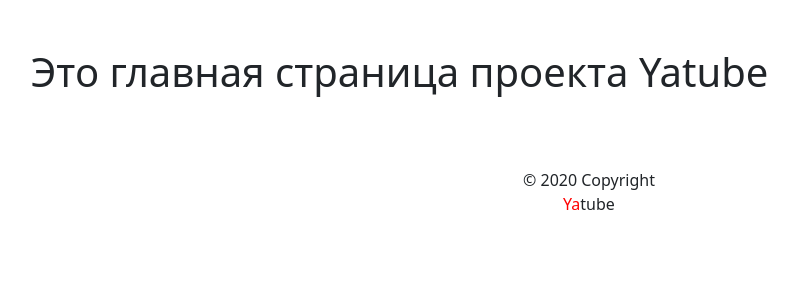
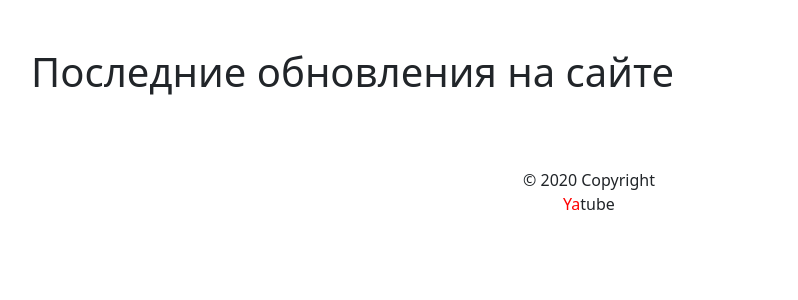
Before and after one commit to nikdubinin/yatube_project, a Django app: page / in a window 1280 px wide. Shown: the part 56-356 px from the top of the page, without its empty margins (51-849 px from the left). Run offline with Django 3.2, Linux system fonts and the light colour scheme; data that the repository does not hold is empty; some libraries are stand-ins or nearby versions.

Commit message:
First commit for code review

```diff
--- a/yatube/posts/admin.py
+++ b/yatube/posts/admin.py
@@ -7,17 +7,21 @@ from .models import Post, Group
 class PostAdmin(admin.ModelAdmin):
     # Перечислчем поля, которые должны отображаться в админке
     list_display = ('pk', 'text', 'pub_date', 'author', 'group')
+    # Добавляем возможность редактирования группы
+    list_editable = ('group',)
     # Добавляем интерфейс для поиска по тексту постов
     search_fields = ('text',)
     # Добавляем возможность фильтрации по дате
     list_filter = ('pub_date',)
     # Это свойство сработает для всех колонок: где пусто — там будет эта строка
     empty_value_display = '-пусто-'
-    list_editable = ('group',)
+
 
 
 class GroupAdmin(admin.ModelAdmin):
+    # Перечислчем поля, которые должны отображаться в админке
     list_display = ('title', 'slug', 'description')
+    # Добавляем интерфейс для поиска по названию группы
     search_fields = ('title',)
     # Это свойство сработает для всех колонок: где пусто — там будет эта строка
     empty_value_display = '-пусто-'
--- a/yatube/posts/models.py
+++ b/yatube/posts/models.py
@@ -8,7 +8,7 @@ User = get_user_model()
 
 class Group(models.Model):
     title = models.CharField(max_length=200)
-    slug = models.TextField()
+    slug = models.SlugField(unique=True)
     description = models.TextField()
 
     def __str__(self) -> str:
--- a/yatube/templates/base.html
+++ b/yatube/templates/base.html
@@ -1,10 +1,25 @@
 <!-- templates/base.html -->
+{% load static %}
 <!DOCTYPE html>
 <html lang="ru">
   <head>
+    <meta charset="utf-8"> <!-- Кодировка сайта -->
+    <!-- Сайт готов работать с мобильными устройствами -->
+    <meta name="viewport" content="width=device-width, initial-scale=1">
+    <!-- Загружаем фав-иконки -->
+    <link rel="icon" href="{% static 'img/fav/favicon.ico' %}" type="image">
+    <link rel="apple-touch-icon" sizes="180x180" href="{% static 'img/fav/apple-touch-icon.png' %}">
+    <link rel="icon" type="image/png" sizes="32x32" href="{% static 'img/fav/favicon-32x32.png' %}">
+    <link rel="icon" type="image/png" sizes="16x16" href="{% static 'img/fav/favicon-16x16.png' %}">
+    <meta name="msapplication-TileColor" content="#000">
+    <meta name="theme-color" content="#ffffff">
+    <!-- Подключен файл со стандартными стилями бустрап -->
+    <link rel="stylesheet" href="{% static 'css/bootstrap.min.css' %}">
+    <title>
     {% block title %}
       Прописать бы по умолчанию параметры head
     {% endblock %}
+    </title>
   </head>
   <body>
       {% include 'includes/header.html' %}
--- a/yatube/templates/posts/index.html
+++ b/yatube/templates/posts/index.html
@@ -1,26 +1,13 @@
 {% extends 'base.html' %}
-{% load static %}
+
 {% block title %}
-    <meta charset="utf-8"> <!-- Кодировка сайта -->
-    <!-- Сайт готов работать с мобильными устройствами -->
-    <meta name="viewport" content="width=device-width, initial-scale=1">
-    <!-- Загружаем фав-иконки -->
-    <link rel="icon" href="{% static 'img/fav/favicon.ico' %}" type="image">
-    <link rel="apple-touch-icon" sizes="180x180" href="{% static 'img/fav/apple-touch-icon.png' %}">
-    <link rel="icon" type="image/png" sizes="32x32" href="{% static 'img/fav/favicon-32x32.png' %}">
-    <link rel="icon" type="image/png" sizes="16x16" href="{% static 'img/fav/favicon-16x16.png' %}">
-    <meta name="msapplication-TileColor" content="#000">
-    <meta name="theme-color" content="#ffffff">
-    <!-- Подключен файл со стандартными стилями бустрап -->
-    <link rel="stylesheet" href="{% static 'css/bootstrap.min.css' %}">
-    <title>Это главная страница проекта Yatube</title>
+    Последние обновления на сайте
 {% endblock %}
 
 {% block content %}
       <!-- класс py-5 создает отступы сверху и снизу блока -->
       <div class="container py-5">
-        <h1>Это главная страница проекта Yatube</h1>
-
+        <h1>Последние обновления на сайте</h1>
           {% for post in posts %}
           <article>
             <ul>
@@ -33,13 +20,11 @@
             </ul>
             <p>{{ post.text }}</p>
             {% if post.group %}
-            <!-- не понял зачем тут использовать { url 'posts:group_list' post.group.slug }-->
             <a href="{% url 'posts:group_list' post.group.slug %}">все записи группы</a>
             {% endif %}
             {% if not forloop.last %}<hr>{% endif %}
+            <!-- под последним постом нет линии -->
           </article>
           {% endfor %}
-
-        <!-- под последним постом нет линии -->
       </div>
 {% endblock %}
```
Also changed, not shown: yatube/templates/posts/group_list.html (+3 -15 lines), yatube/posts/migrations/0004_auto_20221121_1649.py (added).
